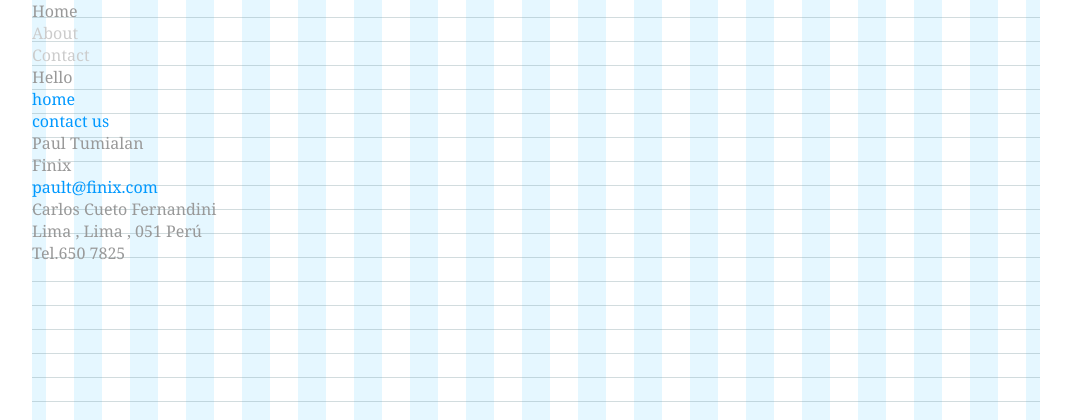
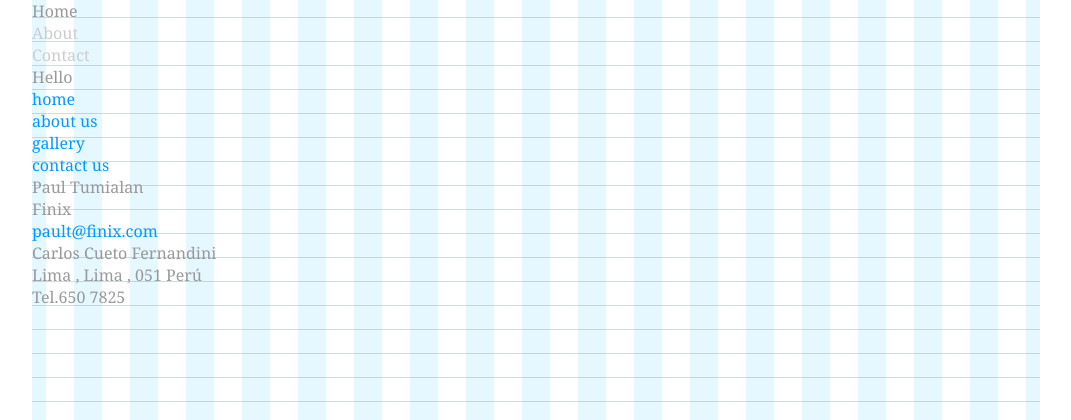
Before and after one commit to polset/prime-proof, a PHP site: page / in a window 1280 px wide. Shown: the top 420 px of the page, without its empty margins (104-1175 px from the left). Run offline with PHP 8.4, Linux system fonts and the light colour scheme.

Commit message:
fifth commit

```diff
--- a/index.php
+++ b/index.php
@@ -20,6 +20,8 @@
 			<div class="logo">Hello</div>
 			<ul class="nav">
 				<li><a href="#">home</a></li>
+				<li><a href="#">about us</a></li>
+				<li><a href="#">gallery</a></li>
 				<li><a href="#">contact us</a></li>
 			</ul>
 		</div>
```
